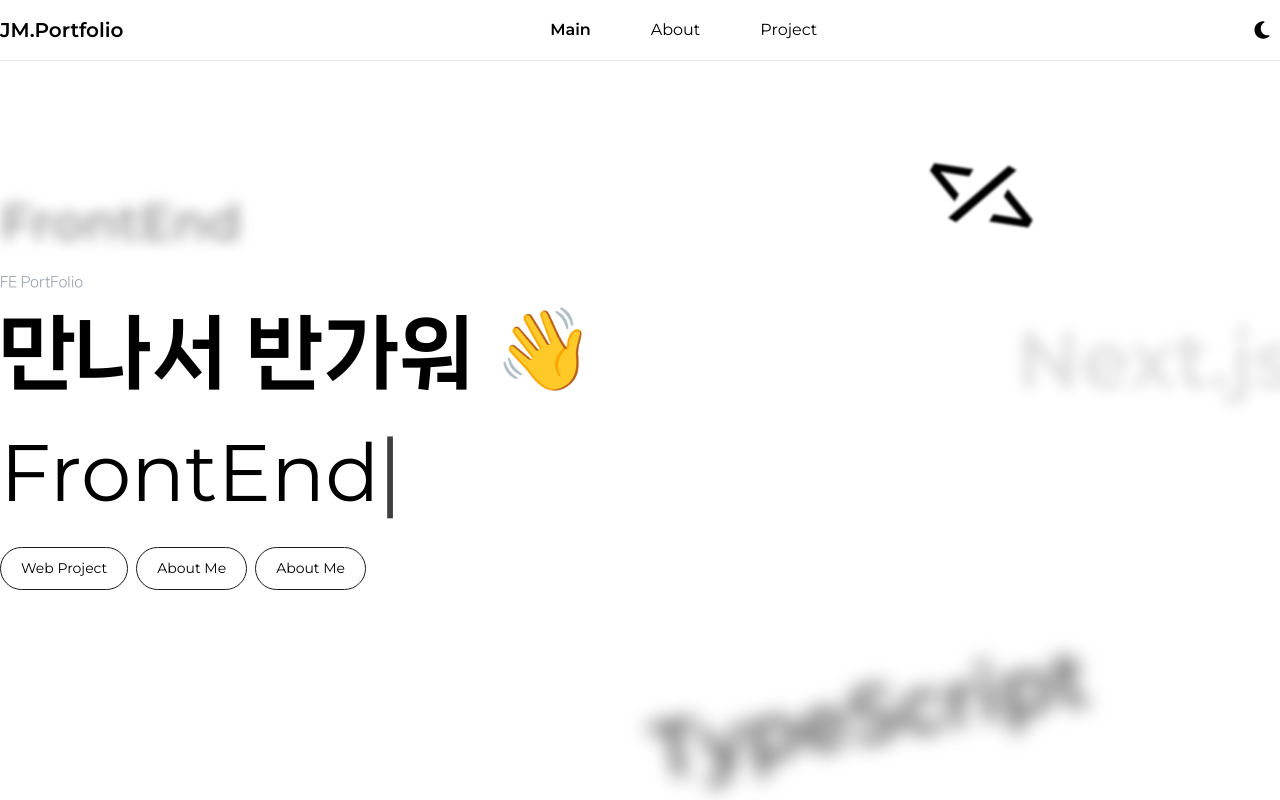
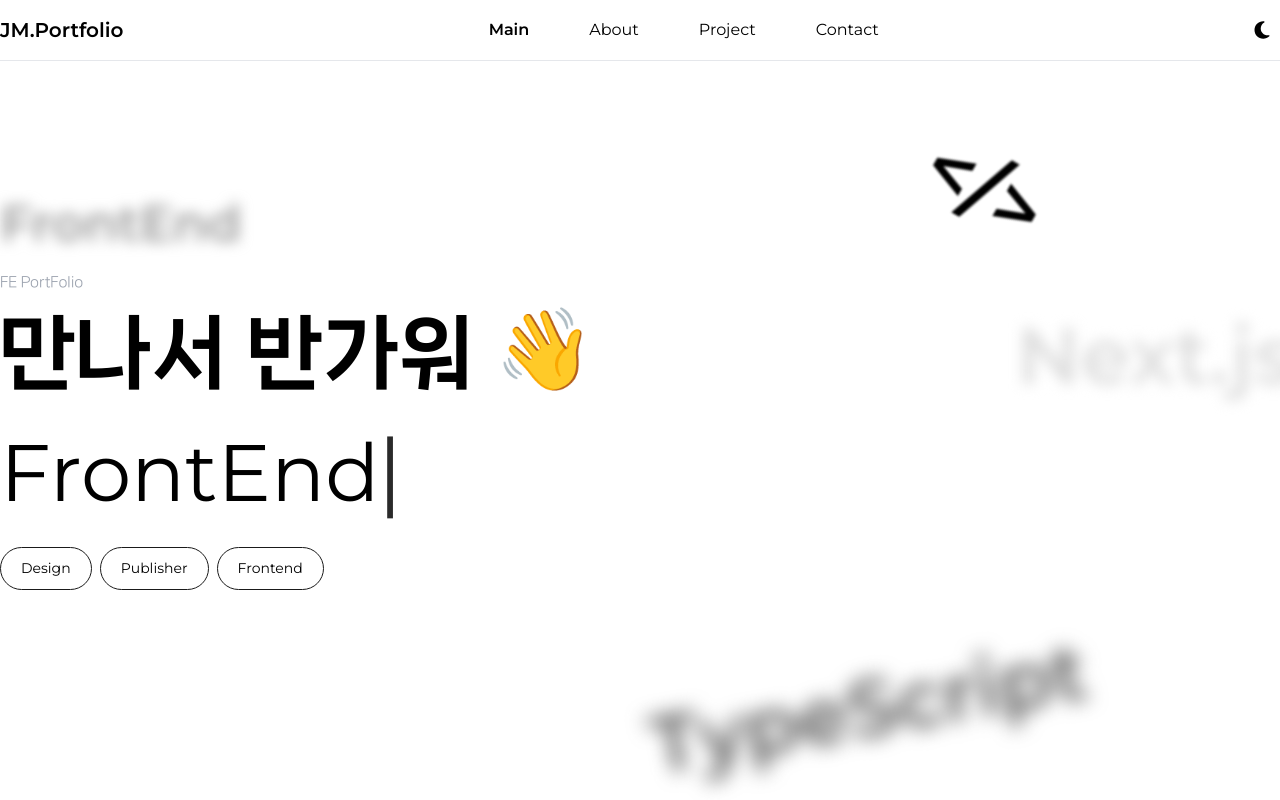
Before and after one commit to Junmovo/PublishingPortfolio, a Next.js app: page / in a window 1280 px wide. Shown: the top 800 px of the page. Built offline with nearby package versions, Linux system fonts and the light colour scheme.

Commit message:
Design: contact 섹션 추가

```diff
--- a/app/components/Layout/Header.tsx
+++ b/app/components/Layout/Header.tsx
@@ -19,9 +19,9 @@ export default function Header({ position, setNavNumber, MenuList }: IHeaderProp
   const handleClick = (V: string) => () => {
     document.getElementById(V)?.scrollIntoView({ behavior: 'smooth', block: 'start' });
   };
-  if (pathname === '/') {
-    MenuList = [{ contents: 'Main' }, { contents: 'About' }, { contents: 'Project' }];
-  }
+  // if (pathname === '/') {
+  //   MenuList = [{ contents: 'Main' }, { contents: 'About' }, { contents: 'Project' }];
+  // }
 
   return (
     <>
--- /dev/null
+++ b/app/components/Layout/mainElements/Contact.tsx
@@ -0,0 +1,45 @@
+import React from 'react';
+import { FaPhoneVolume } from 'react-icons/fa6';
+import { IoIosMail } from 'react-icons/io';
+import { FaGithub } from 'react-icons/fa6';
+import * as S from '@/app/styles/mainStyles';
+import Link from 'next/link';
+
+const Contact = () => {
+  return (
+    <div className="w-[1300px] flex flex-col items-center justify-center h-[100vh] m-auto relative  text-center">
+      <div className="text-center text-[50px] font-[800] font-montserrat">Thank you for Watching </div>
+      <div className="text-center text-[40px] font-[400]">봐주셔서 감사합니다!😁 </div>
+      <div className=" mt-4 leading-6 text-gray-700">
+        새로운 기술에 대한 두려움을 극복하고 끊임없이 성장하는 프론트엔드 개발자가 되고 싶습니다. <br></br>변화와 도전을
+        두려워하지 않으며, 항상 배우고 발전하는 자세로 나아가겠습니다.
+      </div>
+      <div className="flex text-[14px] mt-[40px] gap-4">
+        <div className="py-2 px-4 border border-gray-400 flex gap-4 items-center rounded-full text-[14px]">
+          <FaPhoneVolume size={12} />
+          010-3750-4096
+        </div>
+        <div>
+          <div className="py-2 px-4 border border-gray-400 flex gap-4 items-center rounded-full text-[14px]">
+            <IoIosMail size={18} /> maneya71@naver.com
+          </div>
+        </div>
+        <div>
+          <Link
+            href={'https://github.com/Junmovo'}
+            target="_blank"
+            className="py-2 px-4 border border-gray-400 flex gap-4 items-center rounded-full text-[14px] hover:bg-black hover:text-white transition"
+          >
+            <FaGithub /> Github
+          </Link>
+        </div>
+        <S.FrontEndText>FrontEnd</S.FrontEndText>
+        <S.CodeText>{'</>'}</S.CodeText>
+        <S.NextJsText>Next.js</S.NextJsText>
+        <S.TypeScript>TypeScript</S.TypeScript>
+      </div>
+    </div>
+  );
+};
+
+export default Contact;
--- a/app/components/Layout/mainElements/MainContents_ver2.tsx
+++ b/app/components/Layout/mainElements/MainContents_ver2.tsx
@@ -48,9 +48,9 @@ export default function MainContents_ver2(): JSX.Element {
           <S.TypedText ref={el} />
         </div>
         <div className="flex gap-2 mt-[10px]">
-          <S.TitleCircle>Web Project</S.TitleCircle>
-          <S.TitleCircle>About Me</S.TitleCircle>
-          <S.TitleCircle>About Me</S.TitleCircle>
+          <S.TitleCircle>Design</S.TitleCircle>
+          <S.TitleCircle>Publisher</S.TitleCircle>
+          <S.TitleCircle>Frontend</S.TitleCircle>
         </div>
       </div>
       {/* <div className="flex">우측고민</div> */}
--- a/app/page.tsx
+++ b/app/page.tsx
@@ -7,13 +7,15 @@ import List2 from '@/app/components/Layout/mainElements/list_ver2';
 import PortfolioPadding from './components/commons/PortfolioPadding';
 import Header from './components/Layout/Header';
 import { useThemeObserver } from './hooks/useThemeObserver';
+import Contact from './components/Layout/mainElements/Contact';
 
 export default function Home() {
   const [navNumber, setNavNumber] = useState(1);
   const [MainRef] = useThemeObserver(setNavNumber, 1);
   const [AboutRef] = useThemeObserver(setNavNumber, 2);
   const [ProjectRef] = useThemeObserver(setNavNumber, 3);
-  const MenuList = [{ contents: 'Main' }, { contents: 'About' }, { contents: 'Project' }];
+  const [ContactRef] = useThemeObserver(setNavNumber, 4);
+  const MenuList = [{ contents: 'Main' }, { contents: 'About' }, { contents: 'Project' }, { contents: 'Contact' }];
 
   return (
     <>
@@ -28,6 +30,9 @@ export default function Home() {
         <div id="Project" ref={ProjectRef}>
           <List2 />
         </div>
+        <div id="Contact" ref={ContactRef}>
+          <Contact />
+        </div>
       </PortfolioPadding>
     </>
   );
```
Also changed, not shown: public/images/design/etc/etcmain.png.
